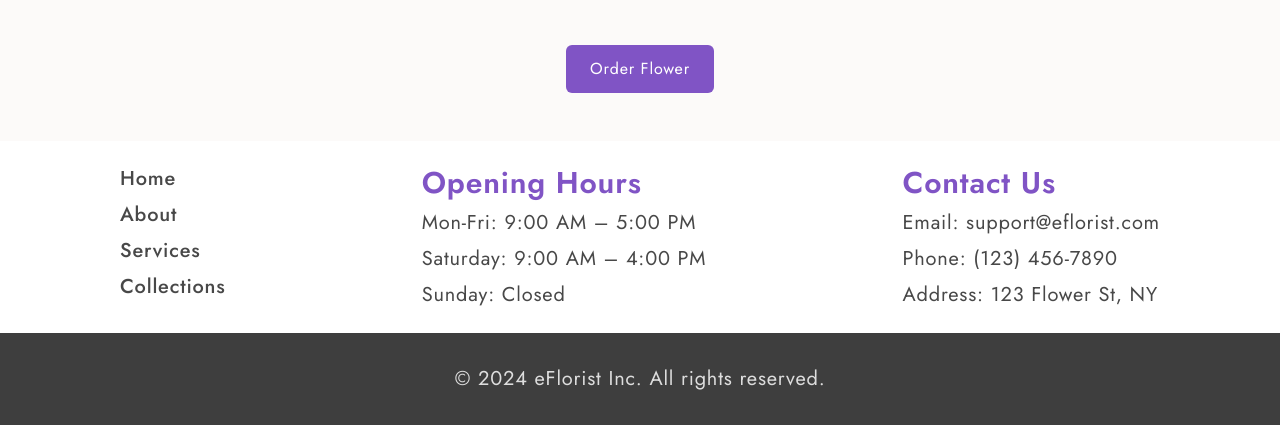
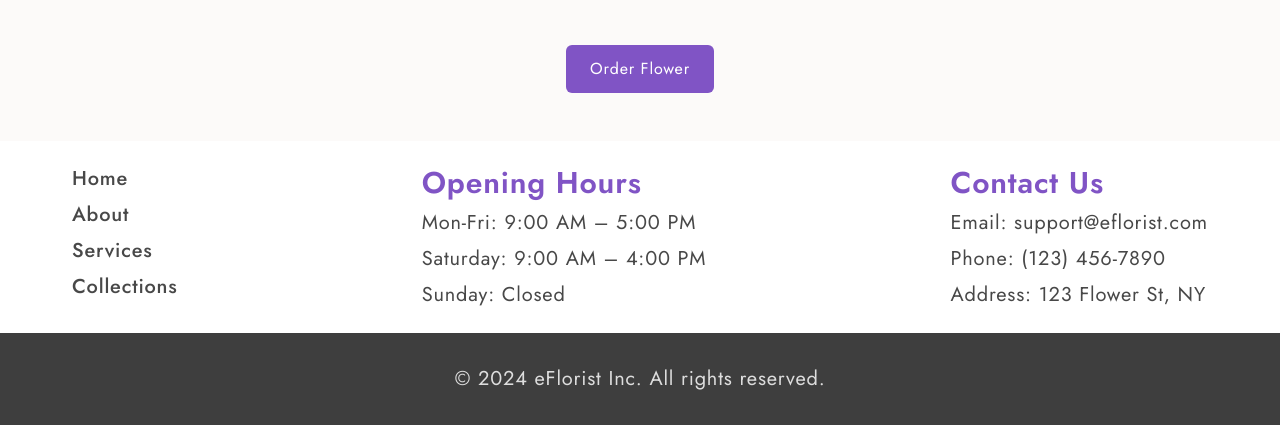
Before and after one commit to kemakelly/newFlower, a website: page index.html in a window 1280 px wide. Shown: the part 4079-4504 px from the top of the page. Drawn offline with nearby package versions, Linux system fonts and the light colour scheme; a web font is replaced by a local one.

Commit message:
Initial commit

```diff
--- a/index.html
+++ b/index.html
@@ -266,7 +266,7 @@
     <!-- footer -->
 
     <footer class="w-full bg-white  mt-12 ">
-        <div class="px-24 mx-auto flex flex-col gap-4">
+        <div class="px-24 mx-auto flex flex-row gap-8 md:flex-col md:items-start md:px-12 sm:px-6">
 
           <div class="w-full flex flex-wrap justify-between items-baseline gap-6 p-6 rounded-lg md:items-start sm:items-start">
             <div class="w-fit space-y-2">
```
Also changed, not shown: output.css.
